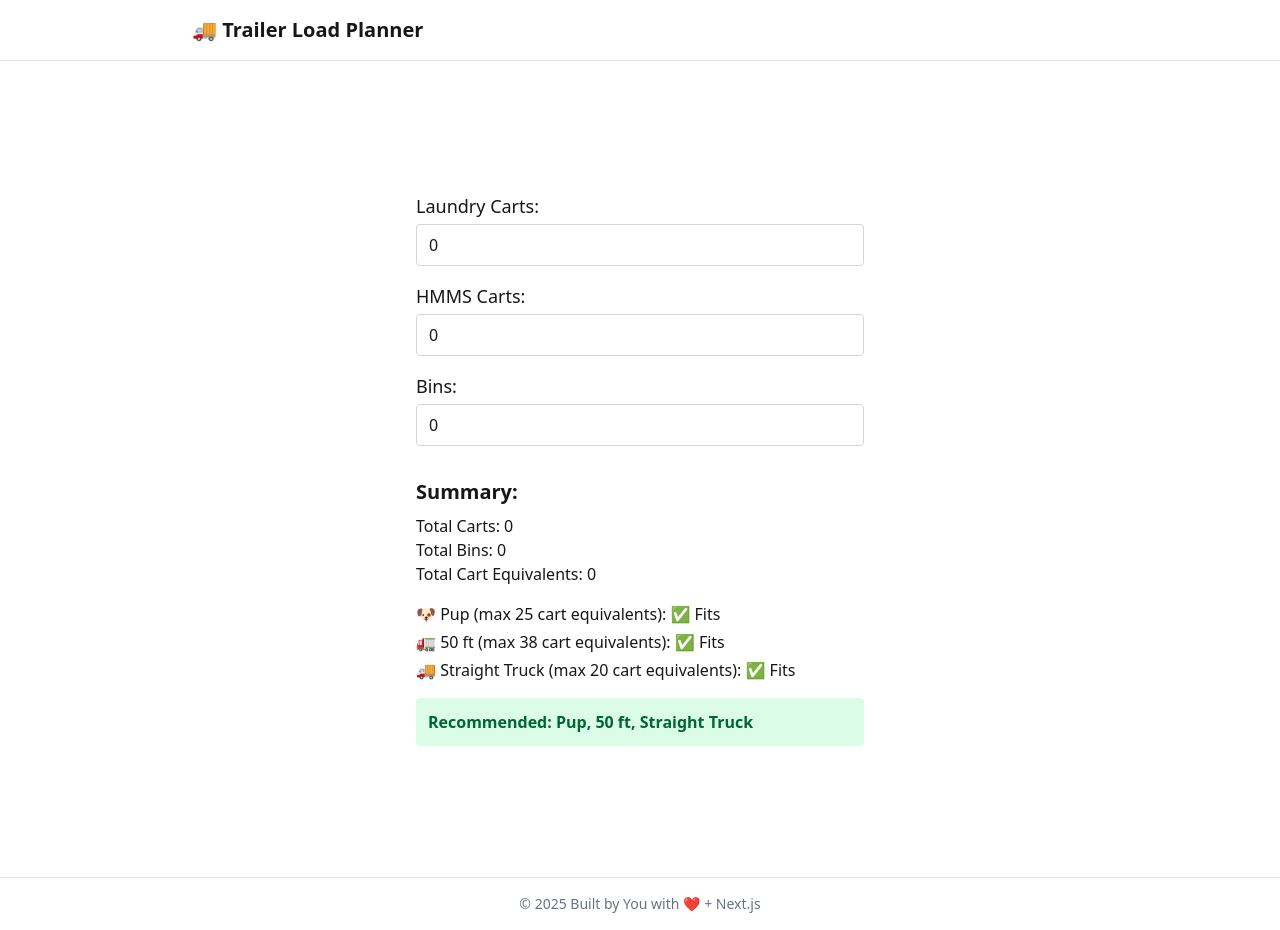
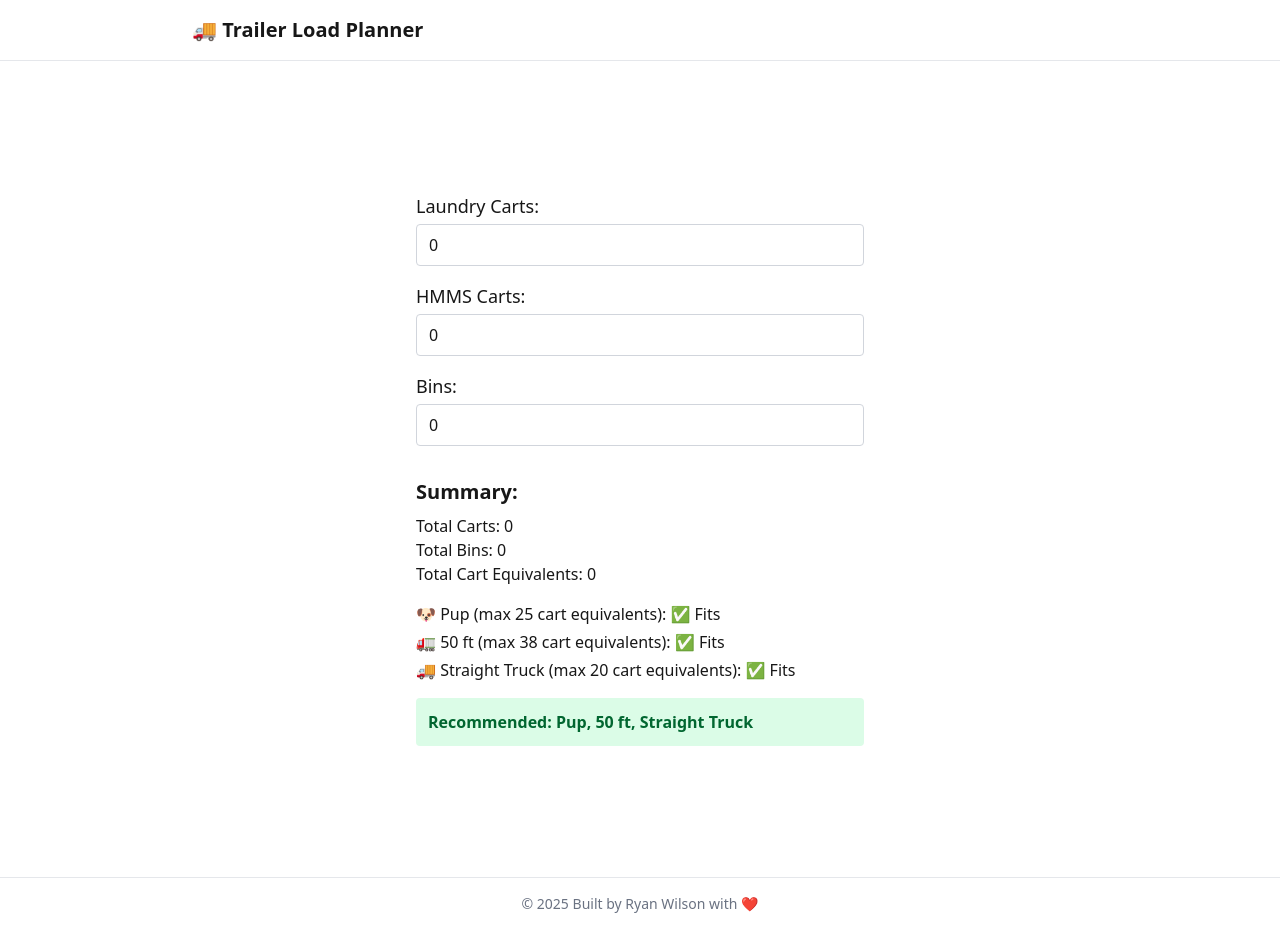
Before and after one commit to RW2023/loader, a Next.js app: page / in a window 1280 px wide. Built offline with nearby package versions, Linux system fonts and the light colour scheme.

Commit message:
fix: update footer text to include author name

```diff
--- a/src/app/components/Footer.tsx
+++ b/src/app/components/Footer.tsx
@@ -1,7 +1,7 @@
 export default function Footer() {
     return (
         <footer className="w-full p-4 text-sm text-center text-gray-500 dark:text-gray-400 border-t border-gray-200 dark:border-gray-700">
-            © {new Date().getFullYear()} Built by You with ❤️ + Next.js
+            © {new Date().getFullYear()} Built by Ryan Wilson with ❤️
         </footer>
     );
 }
```
